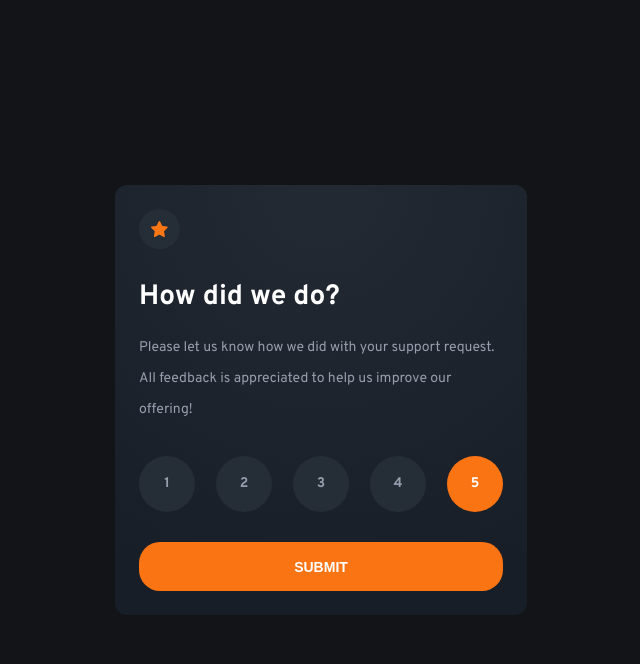
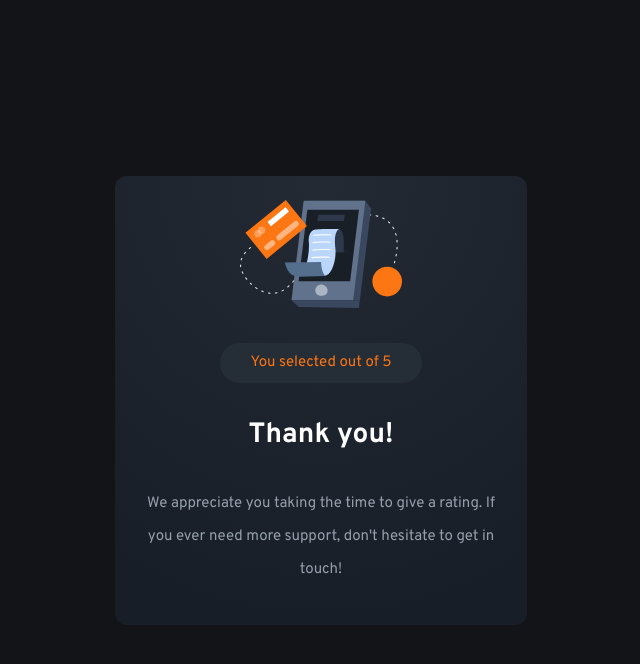
Before and after one commit to javelwill/fem-interactive-rating-component, a plain HTML site: page index.html in a window 1280 px wide. Both pictures are taken after a click on the button "SUBMIT". Shown: the whole page, without its empty margins (319-959 px from the left). Drawn offline with Linux system fonts and the light colour scheme.

Commit message:
Implement css and js

```diff
--- a/index.html
+++ b/index.html
@@ -13,35 +13,37 @@
 </head>
 
 <body>
-  <div class="rating">
-    <div class="star-illustration">
-      <img src="./images/icon-star.svg" alt="Start Icon" class="star-icon">
-    </div>
+
+
+  <div class="rating-card">
+    <img src="./images/icon-star.svg" alt="Start Icon" class="star-illustration">
     <h1>How did we do?</h1>
     <p>
       Please let us know how we did with your support request. All feedback is appreciated to help us improve our
       offering!
     </p>
     <ul class="scale">
-      <li>1</li>
-      <li>2</li>
-      <li>3</li>
-      <li>4</li>
-      <li class="active">5</li>
+      <li><button class="btn">1</button></li>
+      <li><button class="btn">2</button></li>
+      <li><button class="btn">3</button></li>
+      <li><button class="btn">4</button></li>
+      <li><button class="btn">5</button></li>
     </ul>
     <button class="submit" href="#">Submit</button>
   </div>
 
-  <div class="thanks">
+  <div class="thanks-card hidden">
     <img src="./images/illustration-thank-you.svg" alt="Thank You Illustation" class="thanks-illustration">
-    <p>You selected 4 out of 5</p>
+    <p class="selection">You selected <span class="rating"></span> out of 5</p>
     <h1>Thank you!</h1>
-    <p>
+    <p class="appreciation">
       We appreciate you taking the time to give a rating. If you ever need more support, don't hesitate to get in
       touch!
     </p>
   </div>
 
+
+  <script src="./index.js"></script>
 </body>
 
 </html>
--- /dev/null
+++ b/index.js
@@ -0,0 +1,18 @@
+const ratingCard = document.querySelector('.rating-card')
+const thanksCard = document.querySelector('.thanks-card')
+
+const scale = document.querySelectorAll('.btn')
+const submitButton = document.querySelector('.submit');
+
+const rating = document.querySelector('.rating')
+
+scale.forEach((value) => {
+  value.addEventListener('click', () => {
+    rating.innerHTML = value.innerHTML
+  })
+})
+
+submitButton.addEventListener('click', () => {
+  thanksCard.classList.remove('hidden')
+  ratingCard.style.display = 'none'
+})
--- a/style.css
+++ b/style.css
@@ -19,46 +19,38 @@ body {
   margin: 0;
   font-family: 'Overpass', sans-serif;
   background-color: var(--very-dark-blue);
+  height: 100vh;
   display: grid;
-  height: 100vh;
   place-content: center;
 }
 
-.thanks {
-  display: none;
-}
 
-.rating {
+.rating-card,
+.thanks-card {
   background: radial-gradient(98.96% 98.96% at 50% 0%, #232A34 0%, #181E27 100%);
   margin: 2em;
   border-radius: 1.2em;
   padding: 2.4em;
   width: 412px;
-
 }
 
 .star-illustration {
   background: var(--dark-blue);
   padding: 1.2em;
-  display: flex;
-  justify-content: center;
-  align-items: center;
-  width: fit-content;
   border-radius: 50%;
-  margin-bottom: 3.0em;
-
+  margin-bottom: 1em;
 }
 
 h1 {
-  color: var(--white);
   font-size: 2.8rem;
   font-weight: bold;
+  color: var(--white);
 }
 
 p {
+  font-size: 1.5rem;
+  line-height: 2.2em;
   color: var(--light-grey);
-  font-size: 1.4rem;
-  line-height: 2.2em;
 }
 
 .scale {
@@ -70,7 +62,7 @@ p {
   margin: 3em 0 3em
 }
 
-.scale li {
+.scale button {
   background: var(--dark-blue);
   width: 42px;
   height: 42px;
@@ -83,15 +75,18 @@ p {
   font-size: 1.4rem;
   font-weight: bold;
   cursor: pointer;
+  outline: none;
+  border: none;
 }
 
-.scale li:hover {
-  background: var(--medium-grey);
+.scale button:hover {
+  background: var(--orange);
   color: var(--white);
+
 }
 
-.scale li.active {
-  background: var(--orange);
+.scale button:focus {
+  background: var(--medium-grey);
   color: var(--white);
 }
 
@@ -114,3 +109,26 @@ p {
   background: var(--white);
   color: var(--orange)
 }
+
+.thanks-card {
+  display: flex;
+  flex-direction: column;
+  justify-content: center;
+  align-items: center;
+  text-align: center;
+}
+
+.thanks-illustration {
+  margin-bottom: 2em;
+}
+
+.selection {
+  background: var(--dark-blue);
+  padding: 0.25em 2em;
+  border-radius: 2em;
+  color: var(--orange);
+}
+
+.hidden {
+  display: none;
+}
```
